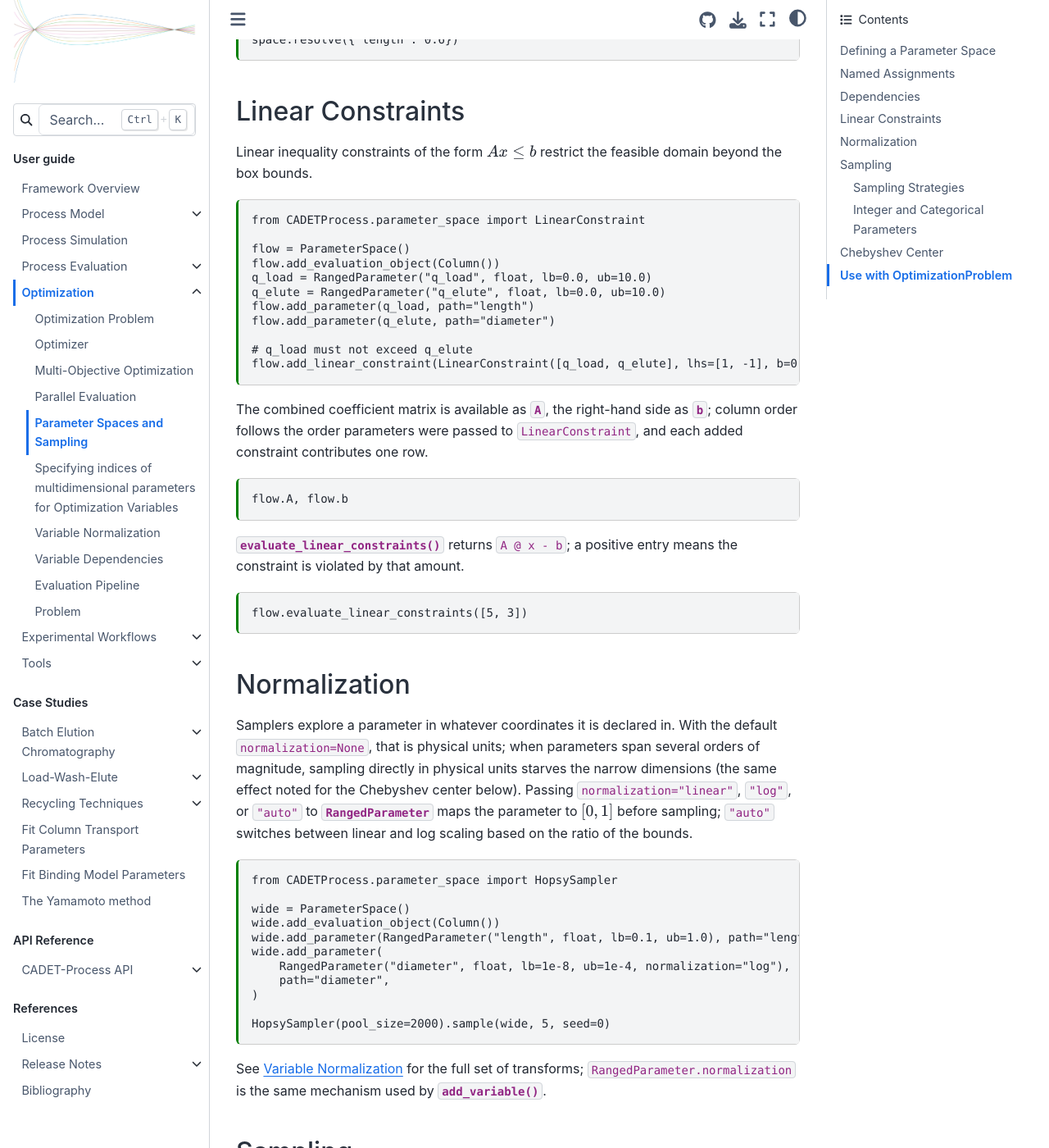
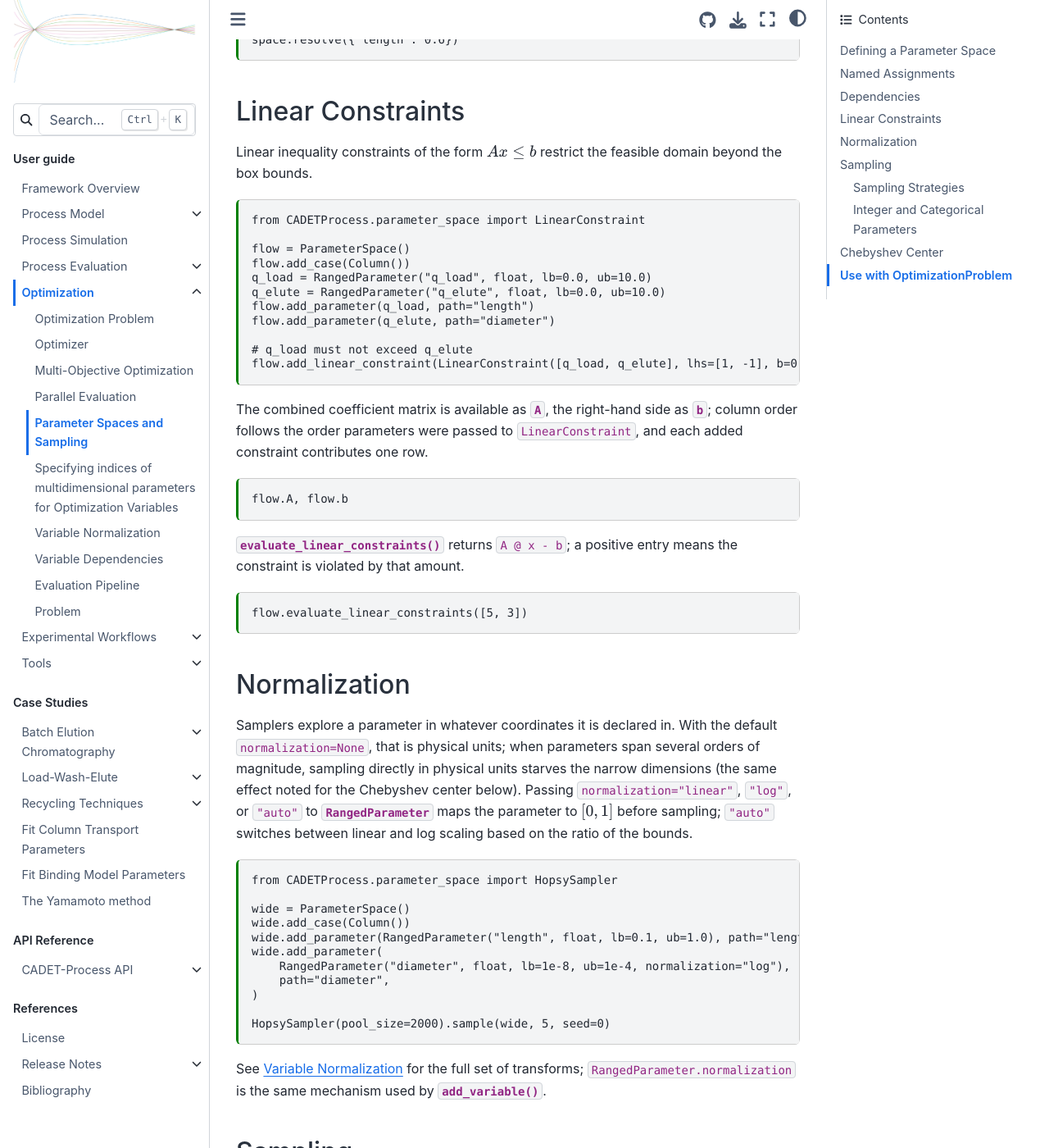
Before and after one commit to fau-advanced-separations/CADET-Process, a Sphinx documentation site: the page built from docs/source/user_guide/optimization/parameter_space.md, in a window 1280 px wide and 1400 px high, scrolled down 1628 px. Shown: the whole window at 82% size. Built offline with Sphinx 7.4.7 and the Sphinx Book theme 1.1.4, drawn with Linux system fonts in a browser that asks for light colours; pages that are not in the unit, such as notebooks, are missing from menus; some of the changed text lies outside the part shown.

Commit message:
Distinguish execution cases from parameter targets
Parameter write destinations can be evaluators or other objects without
defining another pipeline execution. Use case terminology in the
unreleased standalone APIs while preserving the released
OptimizationProblem vocabulary at its compatibility boundary.

````diff
--- a/docs/source/user_guide/optimization/parameter_space.md
+++ b/docs/source/user_guide/optimization/parameter_space.md
@@ -16,7 +16,7 @@
 
 ## Defining a Parameter Space
 
-A parameter space connects parameter declarations to attributes of one or more evaluation objects.
+A parameter space connects parameter declarations to attributes of one or more targets.
 Any Python object with writable attributes works; in practice this is usually a {class}`~CADETProcess.processModel.Process`.
 
 ```{code-cell} ipython3
@@ -34,7 +34,7 @@
 column = Column()
 
 space = ParameterSpace()
-space.add_evaluation_object(column)
+space.add_case(column)
 space.add_parameter(
     RangedParameter("length", float, lb=0.1, ub=1.0), path="length"
 )
@@ -44,7 +44,8 @@
 space
 ```
 
-Each {class}`~CADETProcess.parameter_space.RangedParameter` declares a name, a type, and bounds; the `path` tells the space where the value lives on the evaluation object.
+Each {class}`~CADETProcess.parameter_space.RangedParameter` declares a name, a type, and bounds; the `path` tells the space where the value lives on each target.
+Registered cases are the default targets; pass `targets=[...]` to write into other objects without registering additional cases.
 
 ## Named Assignments
 
@@ -88,7 +89,7 @@
 from CADETProcess.parameter_space import LinearConstraint
 
 flow = ParameterSpace()
-flow.add_evaluation_object(Column())
+flow.add_case(Column())
 q_load = RangedParameter("q_load", float, lb=0.0, ub=10.0)
 q_elute = RangedParameter("q_elute", float, lb=0.0, ub=10.0)
 flow.add_parameter(q_load, path="length")
@@ -120,7 +121,7 @@
 from CADETProcess.parameter_space import HopsySampler
 
 wide = ParameterSpace()
-wide.add_evaluation_object(Column())
+wide.add_case(Column())
 wide.add_parameter(RangedParameter("length", float, lb=0.1, ub=1.0), path="length")
 wide.add_parameter(
     RangedParameter("diameter", float, lb=1e-8, ub=1e-4, normalization="log"),
@@ -157,7 +158,7 @@
 from CADETProcess.parameter_space import HopsySampler, LatinHypercubeSampler
 
 box = ParameterSpace()
-box.add_evaluation_object(Column())
+box.add_case(Column())
 box.add_parameter(RangedParameter("x_0", float, lb=0.0, ub=1.0), path="length")
 box.add_parameter(RangedParameter("x_1", float, lb=0.0, ub=1.0), path="diameter")
 
@@ -192,7 +193,7 @@
 from CADETProcess.parameter_space import ChoiceParameter
 
 mixed = ParameterSpace()
-mixed.add_evaluation_object(Column())
+mixed.add_case(Column())
 mixed.add_parameter(RangedParameter("n_plates", int, lb=10, ub=100), path="length")
 mixed.add_parameter(ChoiceParameter("resin", ["A", "B"]))
 
````
Also changed, not shown: docs/source/release_notes/v0.13.0.md (+3 -1 lines), docs/source/user_guide/optimization/evaluator.md (+5 -3 lines), docs/source/user_guide/optimization/problem.md (+2 -2 lines), 11 other files.
